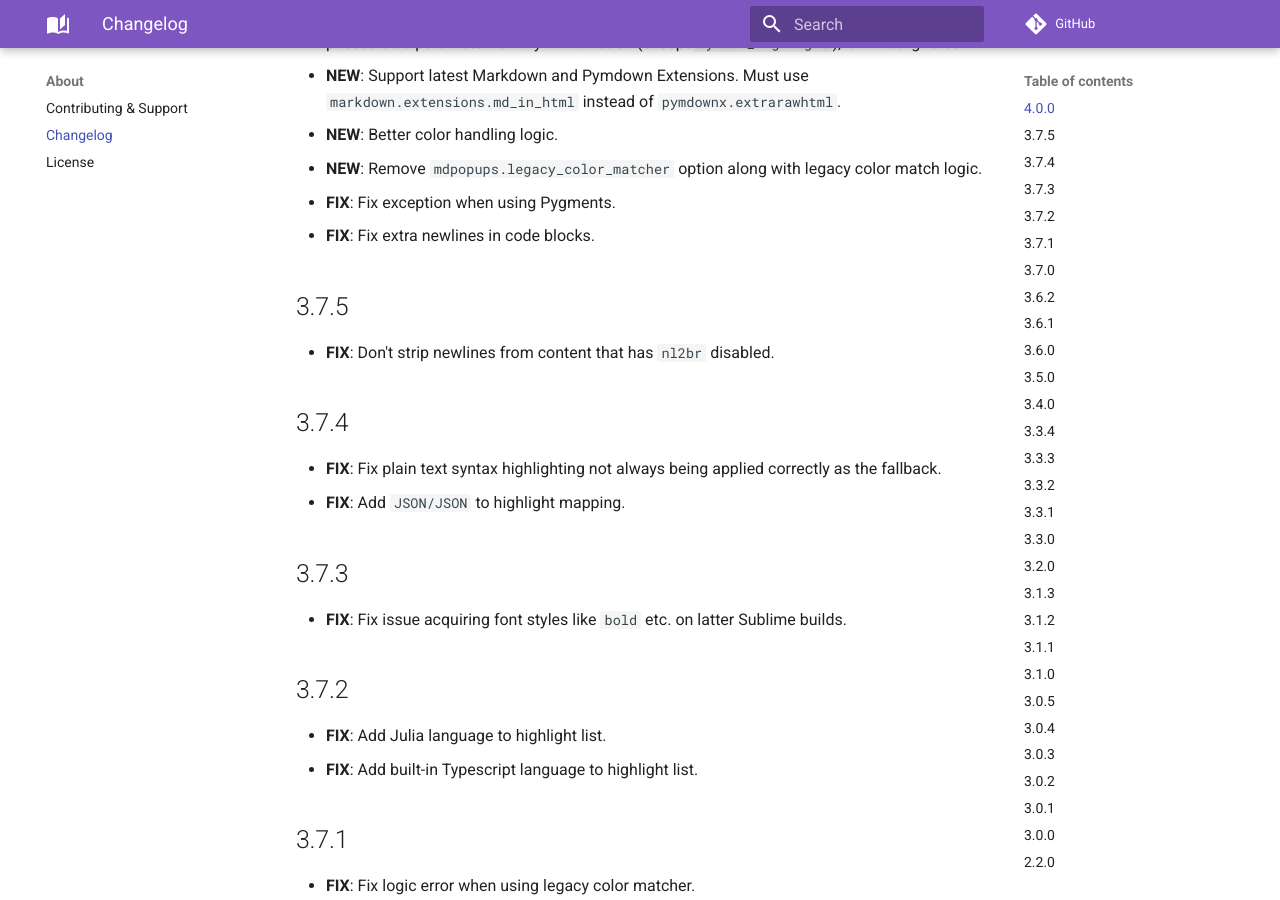
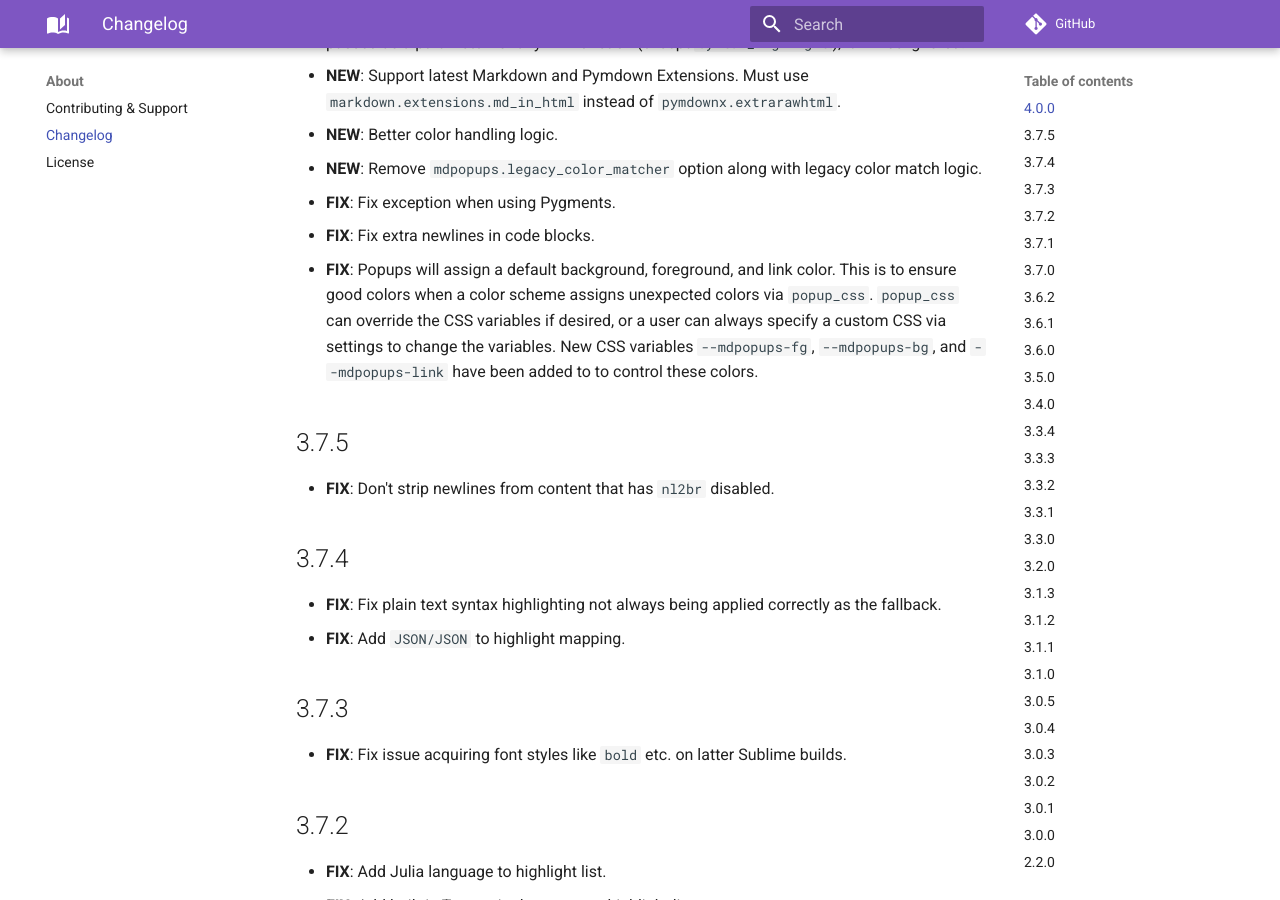
Before and after one commit to facelessuser/sublime-markdown-popups, an MkDocs documentation site: the page built from docs/src/markdown/about/changelog.md, in a window 1280 px wide and 900 px high, scrolled down 393 px. Built offline with MkDocs 1.6.1 and Material for MkDocs 9.7.7, drawn with Linux system fonts in a browser that asks for light colours; comment, search, counter and statistics services are not loaded.

Commit message:
Adjust CSS to cover default colors in case `popup_css` wipes them out

```diff
--- a/docs/src/markdown/about/changelog.md
+++ b/docs/src/markdown/about/changelog.md
@@ -14,6 +14,10 @@
 - **NEW**: Remove `mdpopups.legacy_color_matcher` option along with legacy color match logic.
 - **FIX**: Fix exception when using Pygments.
 - **FIX**: Fix extra newlines in code blocks.
+- **FIX**: Popups will assign a default background, foreground, and link color. This is to ensure good colors when
+  a color scheme assigns unexpected colors via `popup_css`. `popup_css` can override the CSS variables if desired, or a
+  user can always specify a custom CSS via settings to change the variables. New CSS variables `--mdpopups-fg`,
+  `--mdpopups-bg`, and `--mdpopups-link` have been added to to control these colors.
 
 ## 3.7.5
 
```
Also changed, not shown: docs/src/markdown/styling.md (+3 -0 lines), 1 other file.
